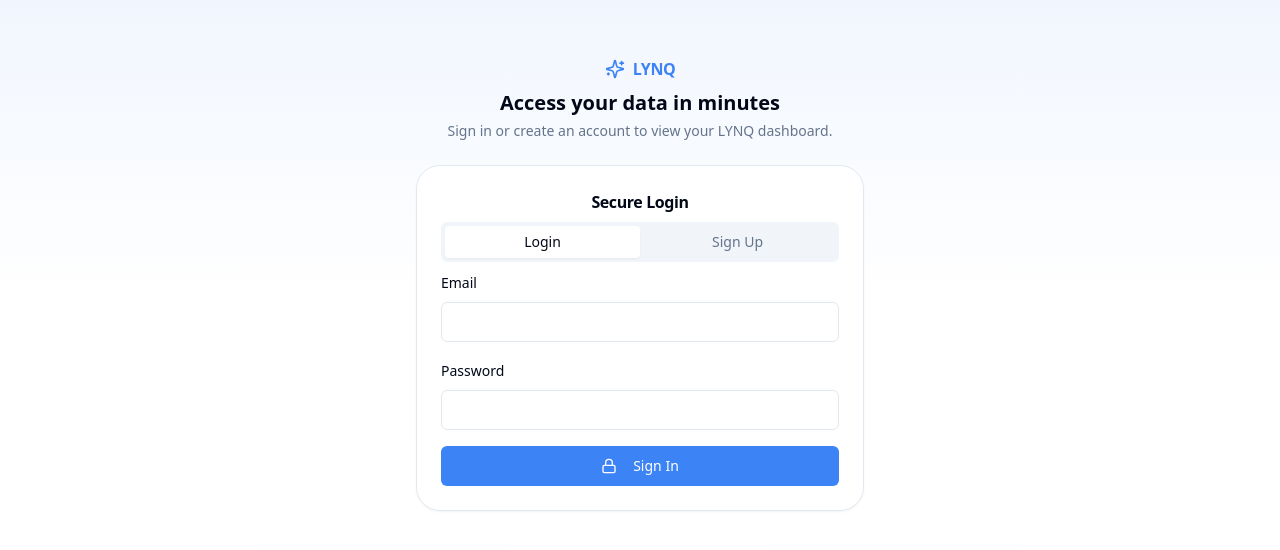
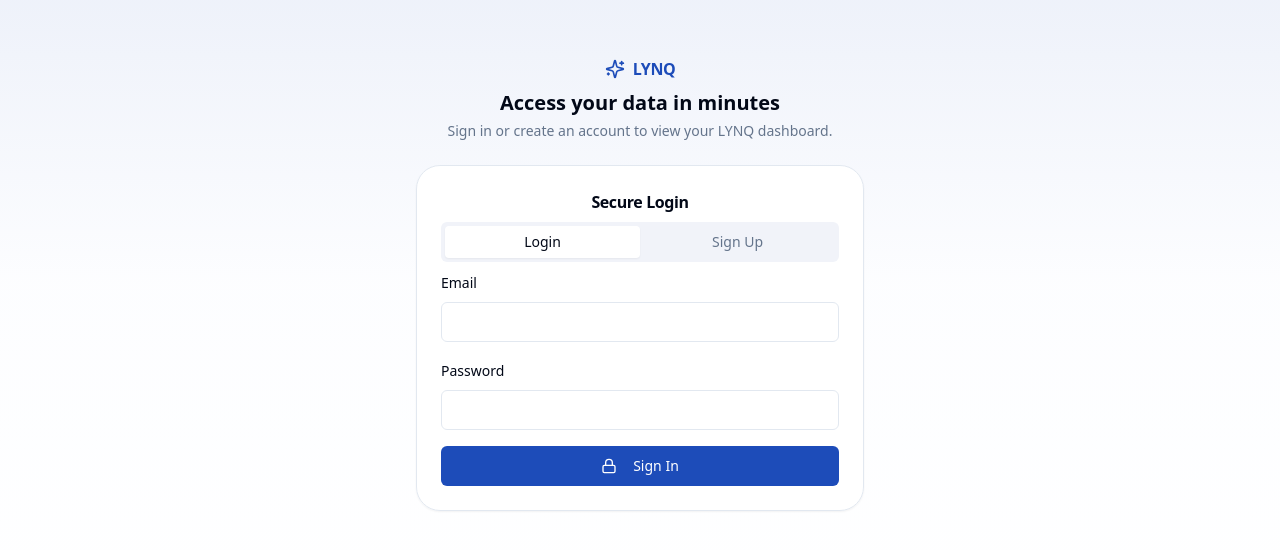
Before and after one commit to lynqtesting/lynq-connect-hub, a React (Vite) app: page / in a window 1280 px wide. Shown: the part 116-666 px from the top of the page. Built offline with nearby package versions, Linux system fonts and the light colour scheme.

Commit message:
Change UI to dark blue
Update the UI to use a dark blue color scheme.

```diff
--- a/src/index.css
+++ b/src/index.css
@@ -17,16 +17,16 @@ All colors MUST be HSL.
     --popover: 0 0% 100%;
     --popover-foreground: 222.2 84% 4.9%;
 
-    --primary: 217 91% 60%;
+    --primary: 222 73% 42%;
     --primary-foreground: 0 0% 100%;
 
-    --secondary: 210 40% 96.1%;
+    --secondary: 220 40% 96%;
     --secondary-foreground: 222.2 47.4% 11.2%;
 
-    --muted: 210 40% 96.1%;
+    --muted: 220 42% 96%;
     --muted-foreground: 215.4 16.3% 46.9%;
 
-    --accent: 210 40% 96.1%;
+    --accent: 221 95% 90%;
     --accent-foreground: 222.2 47.4% 11.2%;
 
     --destructive: 0 84.2% 60.2%;
```
